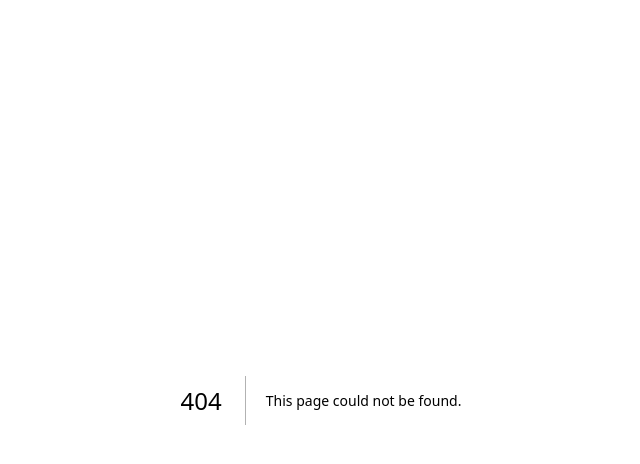
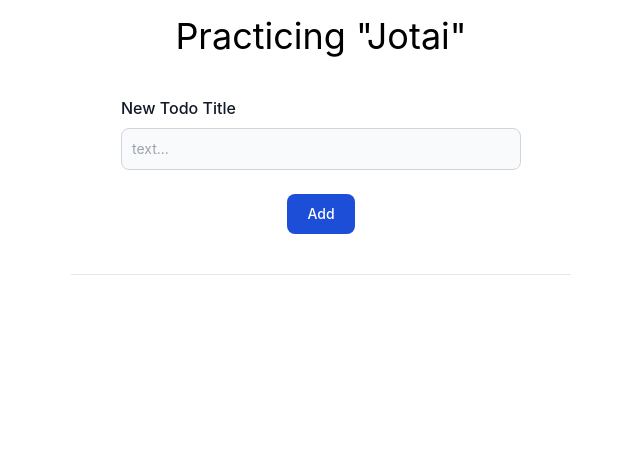
Before and after one commit to rokkhi-shahin/learning-nextjs, a Next.js app: page /todo in a window 1280 px wide. Before the commit this address had no page. Shown: the top 464 px of the page, without its empty margins (319-959 px from the left). Built offline with nearby package versions, Linux system fonts and the light colour scheme.

Commit message:
practicing state management jotai

```diff
--- a/package.json
+++ b/package.json
@@ -16,6 +16,7 @@
     "eslint": "8.27.0",
     "eslint-config-next": "13.0.3",
     "firebase": "^9.14.0",
+    "jotai": "^1.10.0",
     "next": "13.0.3",
     "react": "18.2.0",
     "react-dom": "18.2.0",
--- a/pages/_app.tsx
+++ b/pages/_app.tsx
@@ -1,6 +1,11 @@
 import '../styles/globals.css'
-import type { AppProps } from 'next/app'
+import type { AppProps } from 'next/app';
+import { Provider as JotaiProvider } from 'jotai'
 
 export default function App({ Component, pageProps }: AppProps) {
-  return <Component {...pageProps} />
+  return (
+    <JotaiProvider>
+      <Component {...pageProps} />
+    </JotaiProvider>
+  )
 }
--- /dev/null
+++ b/pages/todo/index.tsx
@@ -0,0 +1,61 @@
+import { useAtom } from 'jotai'
+import React from 'react'
+import { newTodoAtom, addTodoAtom, todosAtom, toggleTodoAtom } from '../../store/todo.store'
+
+export default function Todo() {
+  const [todos] = useAtom(todosAtom);
+  console.log(todos);
+  const [newTodo, setNewTodo] = useAtom(newTodoAtom);
+  const [, addTodo] = useAtom(addTodoAtom);
+  const [, toggleTodo] = useAtom(toggleTodoAtom);
+  const onSubmit = (event: any) => {
+    addTodo()
+    event.preventDefault();
+  }
+  return (
+    <div>
+      <h1 className="text-4xl my-4 text-center">Practicing <span className='text-bold'>"Jotai"</span></h1>
+      <div className='max-w-[400px] mx-auto mt-10'>
+        <form onSubmit={onSubmit}>
+          <div className="mb-6">
+            <label
+              htmlFor="text"
+              className="block mb-2 text-md font-medium text-gray-900">New Todo Title</label>
+            <input
+              value={newTodo}
+              onChange={(event) => setNewTodo(event.target.value)}
+              name="text"
+              type="text"
+              id="text"
+              className="bg-gray-50 border border-gray-300 text-gray-900 text-sm rounded-lg focus:ring-blue-500 focus:border-blue-500 block w-full p-2.5 " placeholder="text..." required />
+          </div>
+          <div className="text-center">
+            <button type="submit" className="text-white bg-blue-700 hover:bg-blue-800 focus:ring-4 focus:outline-none focus:ring-blue-300 font-medium rounded-lg text-sm w-full sm:w-auto px-5 py-2.5 text-center">Add</button>
+          </div>
+        </form>
+      </div>
+      <div className='mt-10 w-[500px] mx-auto'>
+
+        <ul className="w-full text-sm font-medium text-gray-900 rounded-lg border border-b-0 border-gray-200">
+          {
+            todos.map((todo) =>
+              <li key={todo.id} className="py-4 px-4 w-full border-b border-gray-200 flex items-center gap-4">
+                  <input
+                  id={todo.id.toString()}
+                  type="checkbox"
+                  checked={todo.done}
+                  onClick={()=>toggleTodo(todo.id)}
+                  className="w-4 h-4 bg-gray-50 rounded border border-gray-300 focus:ring-3 focus:ring-blue-300"
+                  required
+                  readOnly
+                  />
+                <label htmlFor={todo.id.toString()}>{todo.text}</label>
+              </li>
+            )
+          }
+        </ul>
+
+      </div>
+    </div>
+  )
+}
--- /dev/null
+++ b/store/todo.store.ts
@@ -0,0 +1,49 @@
+import { atom } from "jotai";
+
+export interface Todo {
+    id: number;
+    text: string;
+    done: boolean;
+}
+
+export const updateTodo = (todos: Todo[], id: number, text: string): Todo[] =>
+    todos.map((todo) => ({
+        ...todo,
+        text: todo.id === id ? text : todo.text
+    }))
+
+export const toggleTodo = (todos: Todo[], id: number): Todo[] =>
+    todos.map((todo) => ({
+        ...todo,
+        done: todo.id === id ? !todo.done : todo.done
+    }))
+
+export const removeTodo = (todos: Todo[], id: number): Todo[] =>
+    todos.filter((todo) => todo.id !== id)
+
+export const addTodo = (todos: Todo[], text: string): Todo[] =>
+    [
+        ...todos,
+        {
+            id: Math.max(0, Math.max(...todos.map(({id})=>id)))+1,
+            text,
+            done: false
+        }
+    ]
+
+// Jotai
+export const newTodoAtom = atom<string>("")
+export const todosAtom = atom<Todo[]>([])
+export const addTodoAtom = atom(
+    () => "",
+    (get, set) => {
+        set(todosAtom, addTodo(get(todosAtom), get(newTodoAtom)))
+        set(newTodoAtom,"")
+    }
+)
+export const toggleTodoAtom = atom(
+    () => "",
+    (get, set, id: number) => {
+        set(todosAtom, toggleTodo(get(todosAtom), id));
+    }
+)
```
Also changed, not shown: 1 other file (tests, documents, lock files or other folders).
